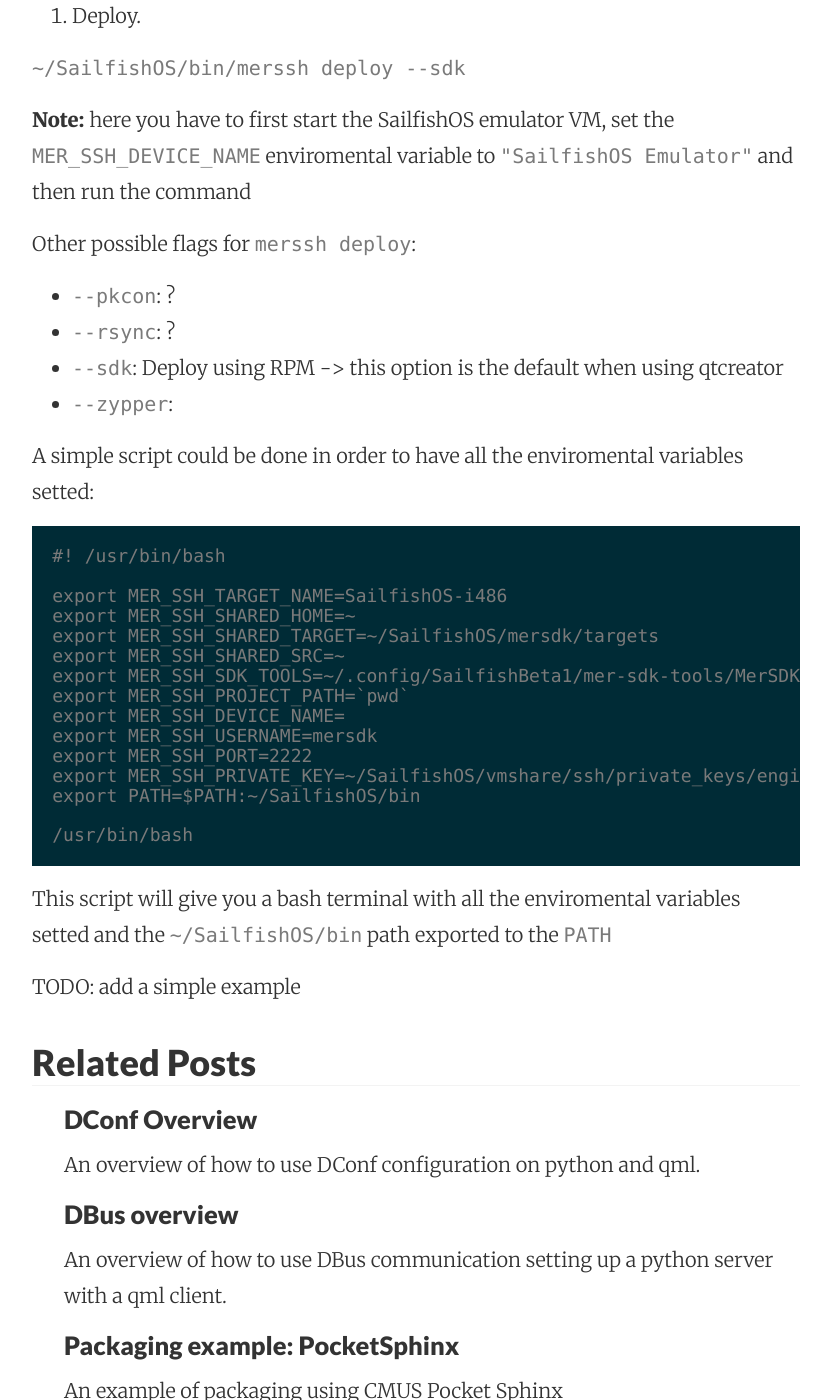
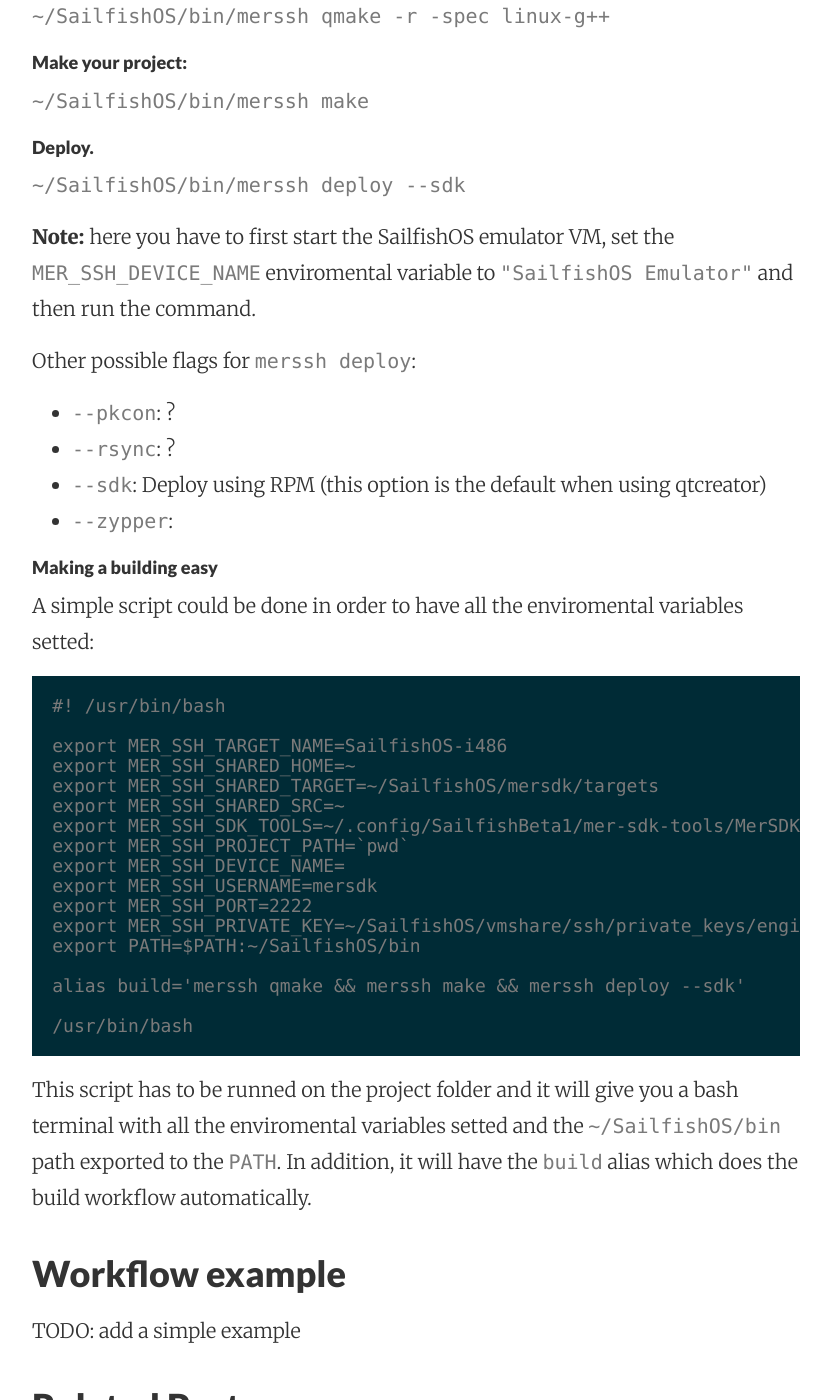
Before and after one commit to NickCis/sailing-code, a Jekyll site: the page built from _posts/2015-01-01-develop-without-qtcreator.md, in a window 1280 px wide and 1400 px high, scrolled down 5417 px. Shown: the whole window, without its empty margins (224-1055 px from the left). Built offline with Jekyll 4.4.1, drawn with Linux system fonts in a browser that asks for light colours; some of the changed text lies outside the part shown.

Commit message:
Fixing develop-without-qtcreator styles

```diff
--- a/_posts/2015-01-01-develop-without-qtcreator.md
+++ b/_posts/2015-01-01-develop-without-qtcreator.md
@@ -3,7 +3,7 @@
 title:      Develop without QtCreator
 date:       2015-01-01 12:00:00
 summary:    Trying to use Vim + Terminal, instead of the de facto QtCreator
-categories: sailfishos qtcreator vim terminal
+tags: sailfishos qtcreator vim terminal
 ---
 
 ## Setting Up Enviroment
@@ -152,6 +152,7 @@
     export MER_SSH_PRIVATE_KEY=~/SailfishOS/vmshare/ssh/private_keys/engine/mersdk
 
 Possible `<command>`:
+
 * `qmake`
 * `make`
 * `deploy`
@@ -162,26 +163,34 @@
 
 #### Building custom app
 
+Building an app involves 3 steps:
+
 1. Qmake your project:
+2. Make your project:
+3. Deploy.
+
+##### Qmake your project:
 
 `~/SailfishOS/bin/merssh qmake -r -spec linux-g++`
 
-2. Make your project:
+##### Make your project:
 
 `~/SailfishOS/bin/merssh make`
 
-3. Deploy.
+##### Deploy.
 
 `~/SailfishOS/bin/merssh deploy --sdk`
 
-**Note:** here you have to first start the SailfishOS emulator VM, set the `MER_SSH_DEVICE_NAME` enviromental variable to `"SailfishOS Emulator"` and then run the command
+**Note:** here you have to first start the SailfishOS emulator VM, set the `MER_SSH_DEVICE_NAME` enviromental variable to `"SailfishOS Emulator"` and then run the command.
 
 Other possible flags for `merssh deploy`:
 
 * `--pkcon`: ?
 * `--rsync`: ?
-* `--sdk`: Deploy using RPM -> this option is the default when using qtcreator
+* `--sdk`: Deploy using RPM (this option is the default when using qtcreator)
 * `--zypper`:
+
+##### Making a building easy
 
 A simple script could be done in order to have all the enviromental variables setted:
 
@@ -199,8 +208,12 @@
     export MER_SSH_PRIVATE_KEY=~/SailfishOS/vmshare/ssh/private_keys/engine/mersdk
     export PATH=$PATH:~/SailfishOS/bin
 
+    alias build='merssh qmake && merssh make && merssh deploy --sdk'
+
     /usr/bin/bash
 
-This script will give you a bash terminal with all the enviromental variables setted and the `~/SailfishOS/bin` path exported to the `PATH`
+This script has to be runned on the project folder and it will give you a bash terminal with all the enviromental variables setted and the `~/SailfishOS/bin` path exported to the `PATH`. In addition, it will have the `build` alias which does the build workflow automatically.
+
+### Workflow example
 
 TODO: add a simple example
```
